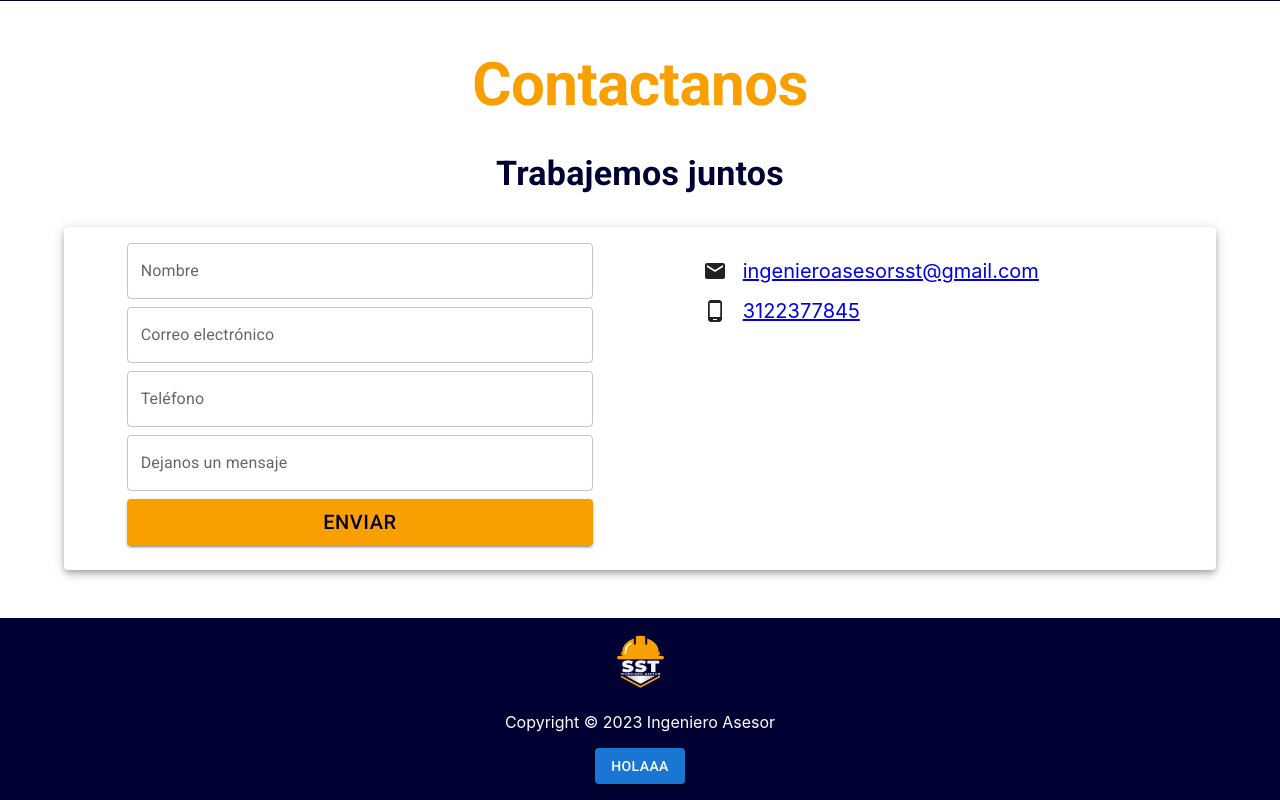
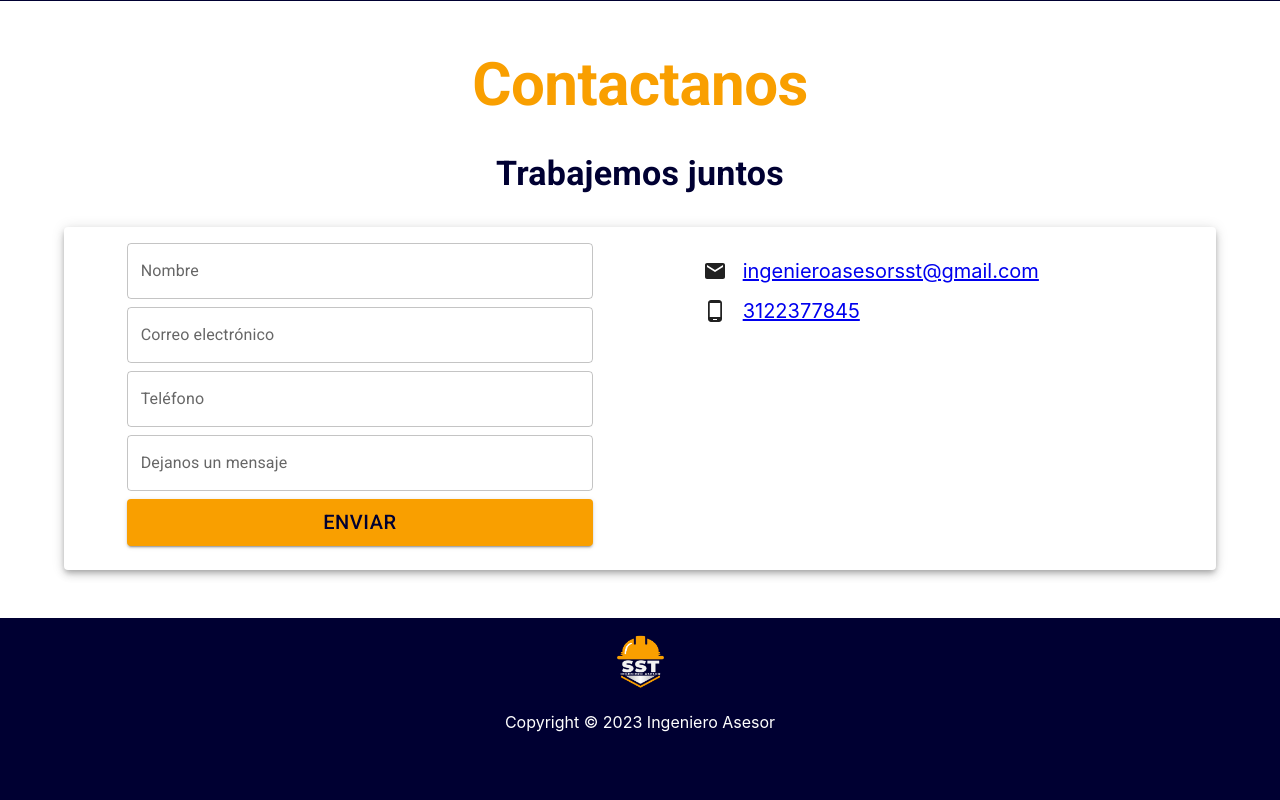
Before and after one commit to nicolaslopi/ingeniero-asesor, a React (Create React App) app: page / in a window 1280 px wide. Shown: the part 1798-2598 px from the top of the page. After the commit the page ends 2562 px from the top, so only its background shows below. Built offline with nearby package versions, Linux system fonts and the light colour scheme.

Commit message:
commit de prueba 2

```diff
--- a/src/components/MainPage/Footer.jsx
+++ b/src/components/MainPage/Footer.jsx
@@ -14,7 +14,6 @@ const Footer = () => {
             />
             </Typography>
             <p style={{color:'white'}}>Copyright © 2023 Ingeniero Asesor</p>
-            <Button variant="contained">Holaaa</Button>
             </Grid>
         </Container>
     );
```
